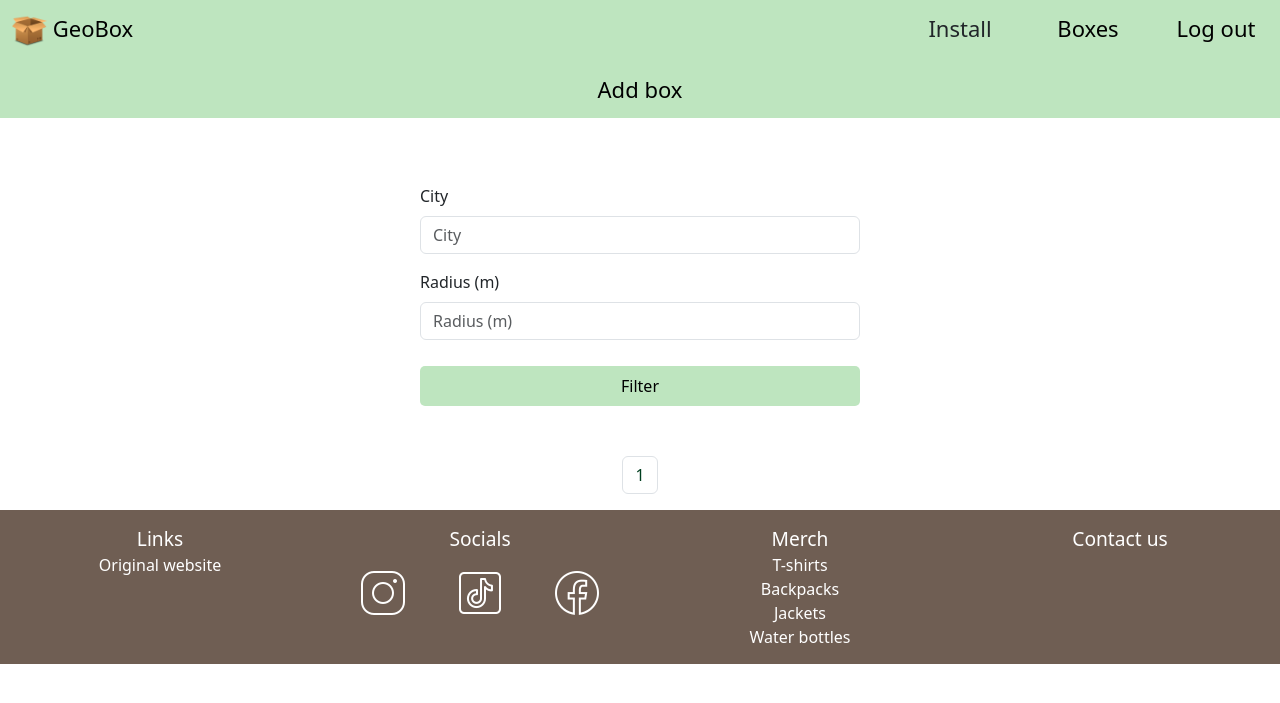
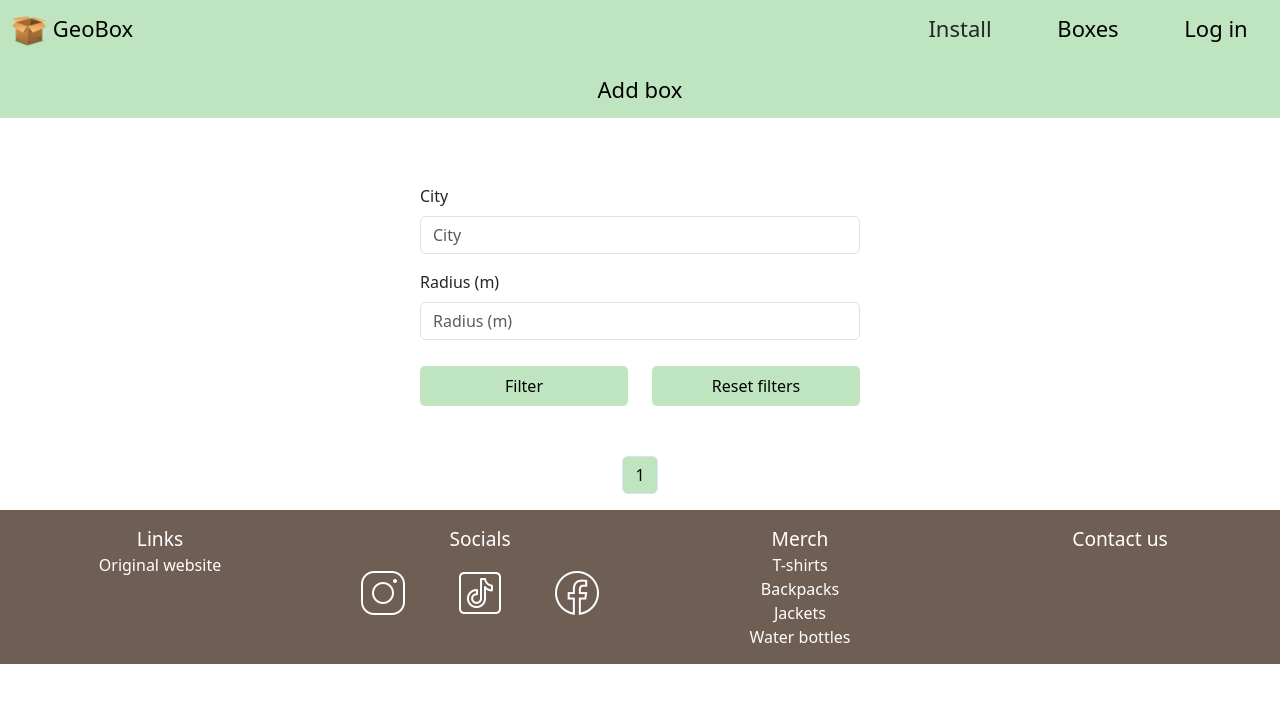
Before and after one commit to KlaudiuszSoltysik/GeoBox, a Django app: page /boxes in a window 1280 px wide. Shown: the top 703 px of the page. Run offline with Django 4.2, Linux system fonts and the light colour scheme; data that the repository does not hold is empty; some libraries are stand-ins or nearby versions.

Commit message:
15.03 work

```diff
--- a/base/forms.py
+++ b/base/forms.py
@@ -67,5 +67,5 @@ class AddBoxForm(forms.ModelForm):
 
 
 class FilterForm(forms.Form):
-    city = forms.CharField(label="City", widget=forms.TextInput(attrs={"placeholder": "City"}))
-    radius = forms.IntegerField(label="Radius (m)", widget=forms.NumberInput(attrs={"placeholder": "Radius (m)"}))
+    city = forms.CharField(label="City", required=False, widget=forms.TextInput(attrs={"placeholder": "City"}))
+    radius = forms.IntegerField(label="Radius (m)", required=False, widget=forms.NumberInput(attrs={"placeholder": "Radius (m)"}))
--- a/base/urls.py
+++ b/base/urls.py
@@ -10,6 +10,7 @@ urlpatterns = [
     path('set-new-password/<uidb64>/<token>/', views.set_new_password, name='set_new_password'),
     path('reset-password', views.reset_password, name='reset_password'),
     path('log-out', views.log_out, name='log_out'),
+    path('reset-filters', views.reset_filters, name='reset_filters'),
     path('boxes', views.boxes, name='boxes'),
     path('add-box', views.add_box, name='add_box'),
     path('get-suggestions/<str:input>', views.get_suggestions, name='get_suggestions'),
--- a/base/views.py
+++ b/base/views.py
@@ -19,119 +19,17 @@ from .tokens import AccountActivationTokenGenerator, account_activation_token
 import pandas as pd
 import geopy.distance
 
-
-def log_in(request):
-    user = request.session.get("user")
-
-    if request.method == "POST":
-        log_in_form = CustomUserLogInForm(request.POST)
-
-        if log_in_form.is_valid():
-            email = log_in_form.cleaned_data["email"]
-            password = log_in_form.cleaned_data["password1"]
-
-            if not request.POST.get("remember"):
-                request.session.set_expiry(0)
-            else:
-                request.session.set_expiry(2592000)
-
-            user = authenticate(username=email, password=password)
-            request.session["user"] = user
-
-            if user is not None:
-                login(request, user)
-
-                messages.add_message(request, messages.INFO, "Nice to see you again!")
-            else:
-                messages.add_message(
-                    request, messages.INFO, "We couldn't log in account with that data."
-                )
-
-            return redirect("index")
+# filtry się resetują
+# dodać sortowanie
+# zaznaczyć boxy na mapie
 
 
-def index(request):
-    user = request.user
+def log_out(request):
+    logout(request)
+    request.user = None
 
-    log_in_form = CustomUserLogInForm()
-
-    context = {"log_in_form": log_in_form,
-               "user": user}
-
-    if request.method == "POST":
-        log_in_form = CustomUserLogInForm(request.POST)
-
-        if log_in_form.is_valid():
-            email = log_in_form.cleaned_data["email"]
-            password = log_in_form.cleaned_data["password1"]
-
-            if not request.POST.get("remember"):
-                request.session.set_expiry(0)
-            else:
-                request.session.set_expiry(2592000)
-
-            user = authenticate(username=email, password=password)
-
-            if user is not None:
-                login(request, user)
-
-                messages.add_message(request, messages.INFO, "Nice to see you again!")
-            else:
-                messages.add_message(
-                    request, messages.INFO, "We couldn't log in account with that data."
-                )
-
-            return redirect("index")
-        else:
-            messages.add_message(
-                request, messages.INFO, "We couldn't log in account with that data."
-            )
-            return redirect("index")
-
-    return render(request, "index.html", context)
-
-
-def sign_up(request):
-    log_in_form = CustomUserLogInForm()
-    form = CustomUserSignUpForm()
-
-    context = {"log_in_form": log_in_form,
-               "form": form}
-
-    if request.method == "POST":
-        form = CustomUserSignUpForm(request.POST)
-
-        if form.is_valid():
-            email = form.cleaned_data["email"]
-            user = form.save(commit=False)
-            user.is_active = False
-            user.save()
-
-            mail_subject = "Activate your user account."
-            message = render_to_string(
-                settings.BASE_DIR / "templates/email/account_activate_email.html",
-                {
-                    "user": user.email,
-                    "domain": get_current_site(request).domain,
-                    "uid": urlsafe_base64_encode(force_bytes(user.pk)),
-                    "token": AccountActivationTokenGenerator().make_token(user),
-                    "protocol": "https" if request.is_secure() else "http",
-                },
-            )
-
-            mail = EmailMessage(mail_subject, message, to=[email])
-
-            if mail.send():
-                messages.info(request, f"Check your {email} inbox to activate account.")
-            else:
-                messages.info(
-                    request,
-                    f"We couldn't send an email with activation link to {email}.",
-                )
-
-            return redirect("index")
-
-    return render(request, "sign_up.html", context)
+    messages.add_message(request, messages.INFO, "Now you're logged out.")
+    return redirect("index")
 
 
 def activate(request, uidb64, token):
@@ -158,9 +56,6 @@ def activate(request, uidb64, token):
 def reset_password(request):
     log_in_form = CustomUserLogInForm()
     form = CustomUserPasswordResetForm()
-
-    context = {"log_in_form": log_in_form,
-               "form": form}
 
     if request.method == "POST":
         form = CustomUserPasswordResetForm(request.POST)
@@ -202,15 +97,16 @@ def reset_password(request):
                 messages.warning(request, f"User {email} doesn't exist.")
                 return redirect("reset_password_email")
 
+    context = {"log_in_form": log_in_form,
+               "form": form,
+               "user": None}
+
     return render(request, "reset_password_email.html", context)
 
 
 def set_new_password(request, uidb64, token):
     log_in_form = CustomUserLogInForm()
     form = CustomUserSetPasswordForm()
-
-    context = {"log_in_form": log_in_form,
-               "form": form}
 
     if request.method == "POST":
         form = CustomUserSetPasswordForm(request.POST)
@@ -239,33 +135,208 @@ def set_new_password(request, uidb64, token):
 
             return redirect("index")
 
+    context = {"log_in_form": log_in_form,
+               "form": form,
+               "user": None}
+
     return render(request, "reset_password_password.html", context)
 
 
-def log_out(request):
-    logout(request)
-    request.user = None
+def get_suggestions(request, input):
+    if request.headers.get("X-Requested-With") == "XMLHttpRequest":
+        if request.method == 'GET':
+            cities = pd.read_csv(settings.BASE_DIR / "static/cities_db.csv", sep=";")
+            cities = cities.loc[cities['Name'].str.startswith(input.title())].sort_values(by='Population', ascending=False).head(5).to_json(force_ascii=False, orient='records')
 
-    messages.add_message(request, messages.INFO, "Now you're logged out.")
-    return redirect("index")
+            return JsonResponse({'context': cities})
+    else:
+        return HttpResponseBadRequest('Invalid request')
+
+
+def reset_filters(request):
+    try:
+        del request.session["box_filter"]
+        del request.session["form_city"]
+        del request.session["form_radius"]
+    except:
+        pass
+
+
+def index(request):
+    user = None
+
+    if request.user.is_authenticated:
+        user = request.user
+
+    log_in_form = CustomUserLogInForm()
+
+    reset_filters(request)
+
+    if request.method == "POST":
+        log_in_form = CustomUserLogInForm(request.POST)
+
+        if log_in_form.is_valid():
+            email = log_in_form.cleaned_data["email"]
+            password = log_in_form.cleaned_data["password1"]
+
+            if not request.POST.get("remember"):
+                request.session.set_expiry(0)
+            else:
+                request.session.set_expiry(2592000)
+
+            user = authenticate(username=email, password=password)
+
+            if user:
+                login(request, user)
+
+                messages.add_message(request, messages.INFO, "Nice to see you again!")
+            else:
+                messages.add_message(
+                    request, messages.INFO, "We couldn't log in account with that data."
+                )
+
+    context = {"log_in_form": log_in_form,
+               "user": user}
+
+    return render(request, "index.html", context)
+
+
+def sign_up(request):
+    log_in_form = CustomUserLogInForm()
+    form = CustomUserSignUpForm()
+
+    reset_filters(request)
+
+    if request.method == "POST":
+        log_in_form = CustomUserLogInForm(request.POST)
+
+        if log_in_form.is_valid():
+            email = log_in_form.cleaned_data["email"]
+            password = log_in_form.cleaned_data["password1"]
+
+            if not request.POST.get("remember"):
+                request.session.set_expiry(0)
+            else:
+                request.session.set_expiry(2592000)
+
+            user = authenticate(username=email, password=password)
+
+            if user:
+                login(request, user)
+
+                messages.add_message(request, messages.INFO, "Nice to see you again!")
+            else:
+                messages.add_message(
+                    request, messages.INFO, "We couldn't log in account with that data."
+                )
+
+    if request.method == "POST":
+        form = CustomUserSignUpForm(request.POST)
+
+        if form.is_valid():
+            email = form.cleaned_data["email"]
+            user = form.save(commit=False)
+            user.is_active = False
+            user.save()
+
+            mail_subject = "Activate your user account."
+            message = render_to_string(
+                settings.BASE_DIR / "templates/email/account_activate_email.html",
+                {
+                    "user": user.email,
+                    "domain": get_current_site(request).domain,
+                    "uid": urlsafe_base64_encode(force_bytes(user.pk)),
+                    "token": AccountActivationTokenGenerator().make_token(user),
+                    "protocol": "https" if request.is_secure() else "http",
+                },
+            )
+
+            mail = EmailMessage(mail_subject, message, to=[email])
+
+            if mail.send():
+                messages.info(request, f"Check your {email} inbox to activate account.")
+            else:
+                messages.info(
+                    request,
+                    f"We couldn't send an email with activation link to {email}.",
+                )
+
+            return redirect("index")
+
+    context = {"log_in_form": log_in_form,
+               "form": form,
+               "user": None}
+
+    return render(request, "sign_up.html", context)
 
 
 def boxes(request):
-    user = request.user
+    user = None
+
+    if request.user.is_authenticated:
+        user = request.user
 
     log_in_form = CustomUserLogInForm()
     filter_form = FilterForm()
 
+    if request.method == "POST":
+        log_in_form = CustomUserLogInForm(request.POST)
+
+        if log_in_form.is_valid():
+            email = log_in_form.cleaned_data["email"]
+            password = log_in_form.cleaned_data["password1"]
+
+            if not request.POST.get("remember"):
+                request.session.set_expiry(0)
+            else:
+                request.session.set_expiry(2592000)
+
+            user = authenticate(username=email, password=password)
+
+            if user:
+                login(request, user)
+
+                messages.add_message(request, messages.INFO, "Nice to see you again!")
+            else:
+                messages.add_message(
+                    request, messages.INFO, "We couldn't log in account with that data."
+                )
+
+    if request.method == "POST":
+        form = FilterForm(request.POST)
+
+        if form.is_valid():
+            city = form.cleaned_data["city"]
+            radius = form.cleaned_data["radius"]
+
+            if city and radius:
+                cities = pd.read_csv(settings.BASE_DIR / "static/cities_db.csv", sep=";")
+
+                request.session["form_city"] = city
+                request.session["form_radius"] = radius
+
+                city_row = cities.loc[cities["Name"] == city.title()]
+
+                city_lat, city_lon = str(city_row["Coordinates"].iloc[0]).split(", ")
+
+                tmp_box_filter = []
+
+                for box in Box.objects.all():
+                    if geopy.distance.geodesic((float(city_lat), float(city_lon)), (float(box.lat), float(box.lon))).m <= float(radius):
+                        tmp_box_filter.append(box.id)
+
+                request.session["box_filter"] = tmp_box_filter
+            else:
+                request.session["form_city"] = ""
+                request.session["form_radius"] = ""
+                request.session["box_filter"] = [box.id for box in Box.objects.all()]
+
     if filter := request.session.get("box_filter"):
-        boxes = Box.objects.all().filter(id__in=filter)
+        boxes = Box.objects.all().filter(id__in=filter).order_by("name")
         form_city = request.session.get("form_city")
         form_radius = request.session.get("form_radius")
-
-        del request.session["box_filter"]
-        del request.session["form_city"]
-        del request.session["form_radius"]
     else:
-        boxes = Box.objects.all()
+        boxes = Box.objects.all().order_by("name")
         form_city = ""
         form_radius = ""
 
@@ -290,34 +361,6 @@ def boxes(request):
         page_numbers.append("...")
         page_numbers.append(boxes.paginator.num_pages)
 
-    log_in(request)
-
-    if request.method == "POST":
-        form = FilterForm(request.POST)
-
-        if form.is_valid():
-            cities = pd.read_csv(settings.BASE_DIR / "static/cities_db.csv", sep=";")
-
-            city = form.cleaned_data["city"]
-            radius = form.cleaned_data["radius"]
-
-            request.session["form_city"] = city
-            request.session["form_radius"] = radius
-
-            city_row = cities.loc[cities["Name"] == city.title()]
-
-            city_lat, city_lon = str(city_row["Coordinates"].iloc[0]).split(", ")
-
-            tmp_box_filter = []
-
-            for box in Box.objects.all():
-                if geopy.distance.geodesic((float(city_lat), float(city_lon)), (float(box.lat), float(box.lon))).m <= float(radius):
-                    tmp_box_filter.append(box.id)
-
-            request.session["box_filter"] = tmp_box_filter
-
-            return redirect("boxes")
-
     context = {
         "log_in_form": log_in_form,
         "filter_form": filter_form,
@@ -331,20 +374,11 @@ def boxes(request):
     return render(request, "boxes.html", context)
 
 
-def get_suggestions(request, input):
-    if request.headers.get("X-Requested-With") == "XMLHttpRequest":
-        if request.method == 'GET':
-            cities = pd.read_csv(settings.BASE_DIR / "static/cities_db.csv", sep=";")
-            cities = cities.loc[cities['Name'].str.startswith(input.title())].sort_values(by='Population', ascending=False).head(5).to_json(force_ascii=False, orient='records')
-
-            return JsonResponse({'context': cities})
-    else:
-        return HttpResponseBadRequest('Invalid request')
-
-
 @login_required
 def add_box(request):
     user = request.user
+
+    reset_filters(request)
 
     log_in_form = CustomUserLogInForm()
     form = AddBoxForm()
--- a/static/scripts/boxes.js
+++ b/static/scripts/boxes.js
@@ -61,13 +61,14 @@ function deg2rad(deg) {
 }
 
 cityField = document.getElementById("id_city");
+radiusField = document.getElementById("id_radius");
 
 city = document.getElementById("data-storage-boxes").dataset.city;
 radius = document.getElementById("data-storage-boxes").dataset.radius;
 
 if (city && radius) {
     cityField.value = city;
-    document.getElementById("id_radius").value = radius;
+    radiusField.value = radius;
 }
 
 cityField.addEventListener("input", () => {
@@ -124,3 +125,8 @@ function closeAllLists() {
 document.addEventListener("click", () => {
     closeAllLists();
 });
+
+document.getElementById("reset-filters").addEventListener("click", () => {
+    cityField.value = "";
+    radiusField.value = "";
+});
--- a/static/scripts/sign_up.js
+++ b/static/scripts/sign_up.js
@@ -9,8 +9,6 @@ password.addEventListener("input", () => {
     }
 });
 
-document.getElementById("log-in-link").style.display = "none";
-
 document.getElementById("show-password").addEventListener("click", () => {
     if (password.type === "password") {
         password.type = "text";
--- a/static/styles.css
+++ b/static/styles.css
@@ -250,6 +250,14 @@ input[type=checkbox] {
   background-color: #bee5bf;
 }
 
+.page-link {
+  color: black;
+}
+
+.page-link:hover {
+  color: black;
+}
+
 @media (min-width: 640px) {
   .header .logo {
     flex: 0 0 auto;
--- a/static/styles.scss
+++ b/static/styles.scss
@@ -282,6 +282,13 @@ input[type="checkbox"] {
   background-color: #bee5bf;
 }
 
+.page-link {
+  color: black;
+}
+
+.page-link:hover {
+  color: black;
+}
 
 @media (min-width: 640px) {
   .header {
--- a/templates/boxes.html
+++ b/templates/boxes.html
@@ -24,7 +24,14 @@
     {% csrf_token %}
       {{ filter_form.city|as_crispy_field }}
       {{ filter_form.radius|as_crispy_field }}
-    <button type="submit" class="btn log-in-btn">Filter</button>
+      <div class="row">
+        <div class="col">
+          <button type="submit" class="btn">Filter</button>
+        </div>
+        <div class="col">
+          <input type="button" value="Reset filters" class="btn" id="reset-filters"></input>
+        </div>
+      </div>
   </form>
 </div>
 
@@ -49,23 +56,22 @@
 
 <ul class="pagination justify-content-center">
   {% if boxes.has_previous %}
-  <li class="page-item"><a class="page-link" href="?page=1" style="color: #bee5bf;">&laquo First</a></li>
-  <li class="page-item"><a class="page-link" href="?page={{ boxes.previous_page_number }}"
-      style="color: #bee5bf;">Previous</a></li>
+  <li class="page-item"><a class="page-link" href="?page=1">&laquo First</a></li>
+  <li class="page-item"><a class="page-link" href="?page={{ boxes.previous_page_number }}">Previous</a></li>
   {% endif %}
   {% for i in page_numbers %}
   {% if boxes.number == i %}
-  <li class="page-item"><a class="page-link" href="?page={{ i }}" style="color: #003e1f;">{{ i }}</a></li>
+  <li class="page-item"><a class="page-link" href="?page={{ i }}" style="background-color: #bee5bf;">{{ i }}</a></li>
   {% elif i == '...' %}
-  <li class="page-item"><a class="page-link" style="color: #bee5bf;">{{ i }}</a></li>
+  <li class="page-item"><a class="page-link">{{ i }}</a></li>
   {% else %}
-  <li class="page-item"><a class="page-link" href="?page={{ i }}" style="color: #bee5bf;">{{ i }}</a></li>
+  <li class="page-item"><a class="page-link" href="?page={{ i }}">{{ i }}</a></li>
   {% endif %}
   {% endfor %}
   {% if boxes.has_next %}
-  <li class="page-item"><a class="page-link" href="?page={{ boxes.next_page_number }}" style="color: #bee5bf;">Next</a>
+  <li class="page-item"><a class="page-link" href="?page={{ boxes.next_page_number }}">Next</a>
   </li>
-  <li class="page-item"><a class="page-link" href="?page={{ boxes.paginator.num_pages }}" style="color: #bee5bf;">Last
+  <li class="page-item"><a class="page-link" href="?page={{ boxes.paginator.num_pages }}">Last
       &raquo</a>
   </li>
   {% endif %}
```
Also changed, not shown: 1 other file.
